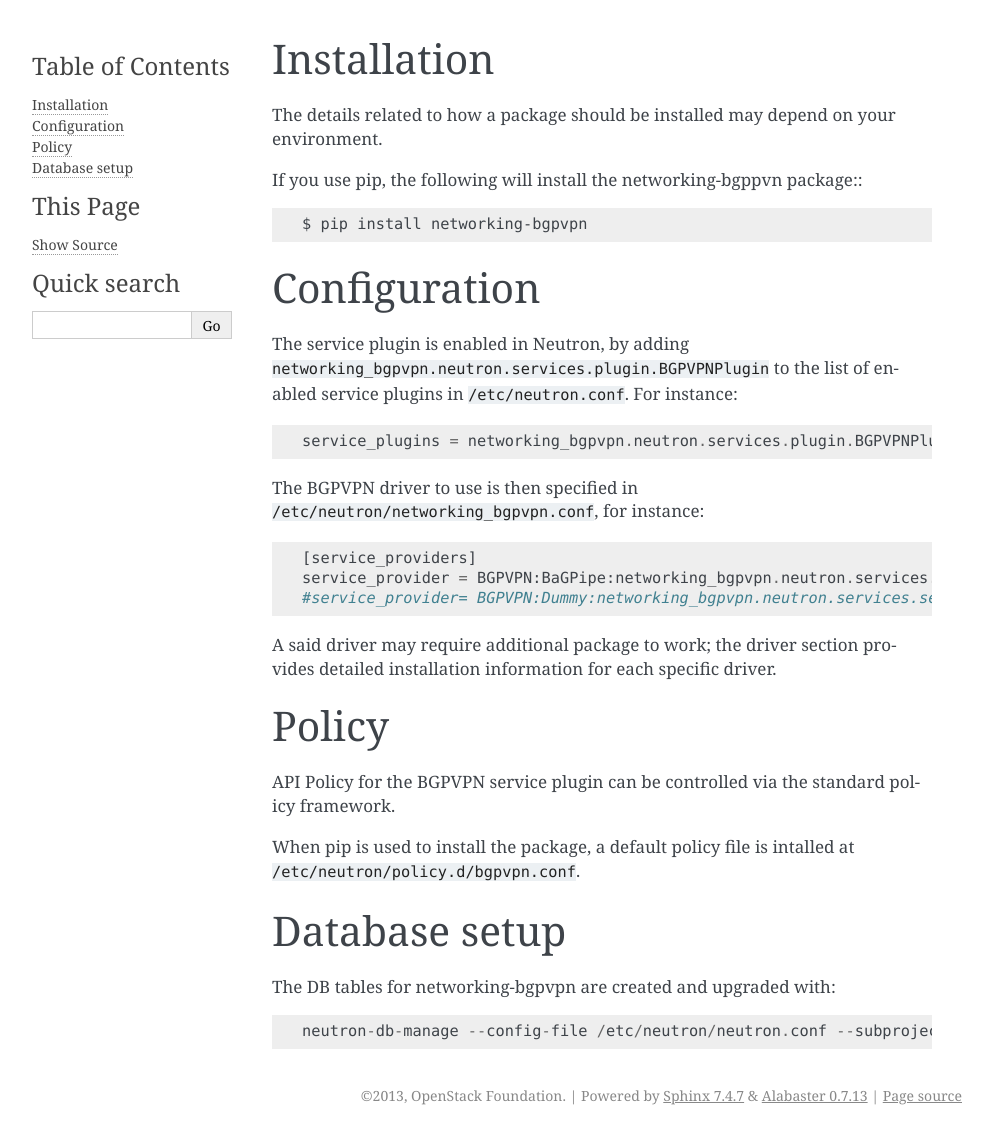
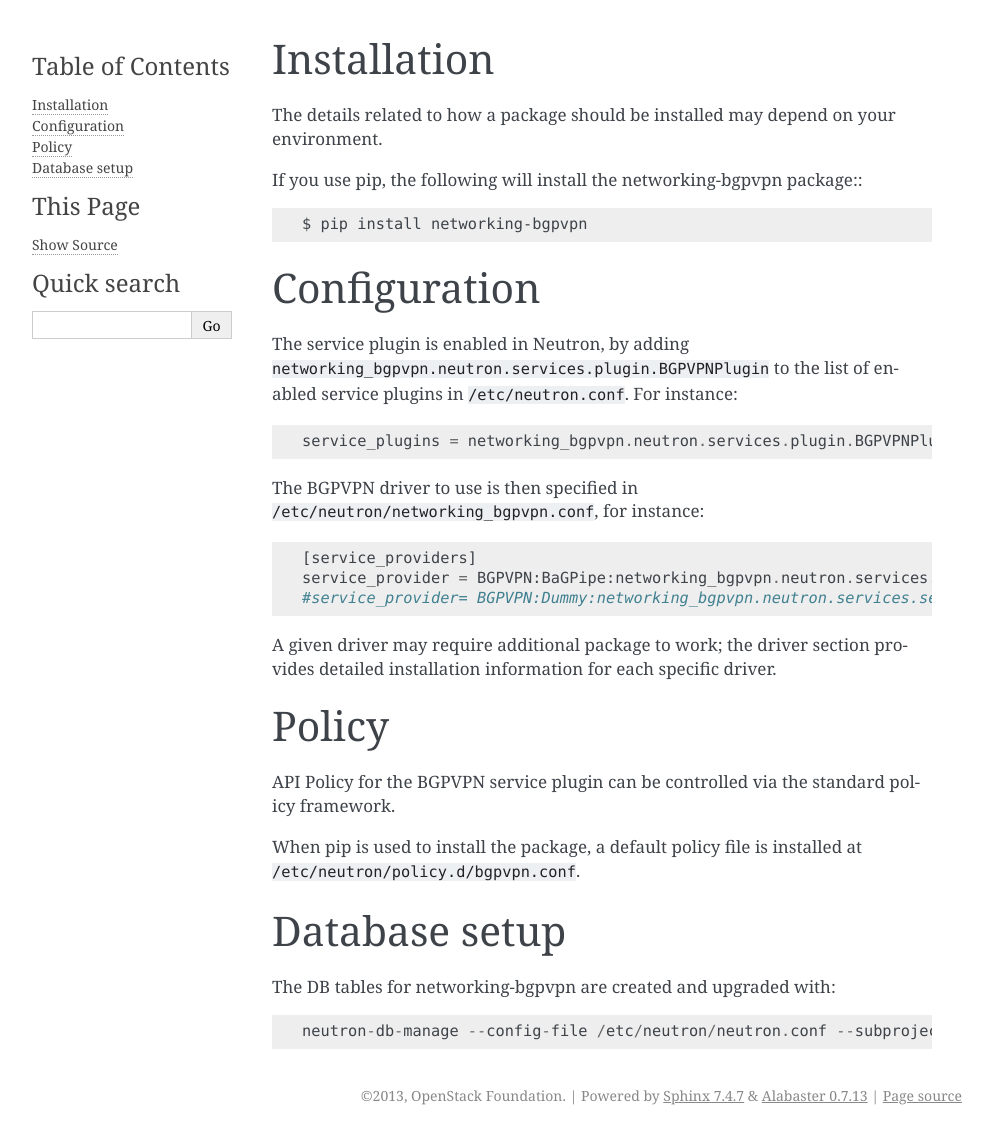
Before and after one commit to openstack/networking-bgpvpn, a Sphinx documentation site: the page built from doc/source/installation.rst, in a window 1280 px wide. Shown: the whole page, without its empty margins (148-1141 px from the left). Built offline with Sphinx 7.4.7, drawn with Linux system fonts in a browser that asks for light colours.

Commit message:
Fix typos in bgpvpn installation manual
Found "networking-bgppvn" instead of "networking-bgpvpn" and also "intalled" instead of "installed" in the installation document.

Link: http://docs.openstack.org/developer/networking-bgpvpn/installation.html

Change-Id: Iadd4488525d47ba9a44bebfe4b49db14d8ac5bef
Closes-Bug: #1583517

```diff
--- a/doc/source/installation.rst
+++ b/doc/source/installation.rst
@@ -4,7 +4,7 @@
 
 The details related to how a package should be installed may depend on your environment.
 
-If you use pip, the following will install the networking-bgppvn package:::
+If you use pip, the following will install the networking-bgpvpn package:::
 
     $ pip install networking-bgpvpn
 
@@ -23,7 +23,7 @@
     service_provider = BGPVPN:BaGPipe:networking_bgpvpn.neutron.services.service_drivers.bagpipe.bagpipe.BaGPipeBGPVPNDriver:default
     #service_provider= BGPVPN:Dummy:networking_bgpvpn.neutron.services.service_drivers.driver_api.BGPVPNDriver:default
 
-A said driver may require additional package to work; the driver section provides detailed installation information for each
+A given driver may require additional package to work; the driver section provides detailed installation information for each
 specific driver.
 
 ==============
@@ -32,7 +32,7 @@
 
 API Policy for the BGPVPN service plugin can be controlled via the standard policy framework.
 
-When pip is used to install the package, a default policy file is intalled at ``/etc/neutron/policy.d/bgpvpn.conf``.
+When pip is used to install the package, a default policy file is installed at ``/etc/neutron/policy.d/bgpvpn.conf``.
 
 ==============
 Database setup
```
